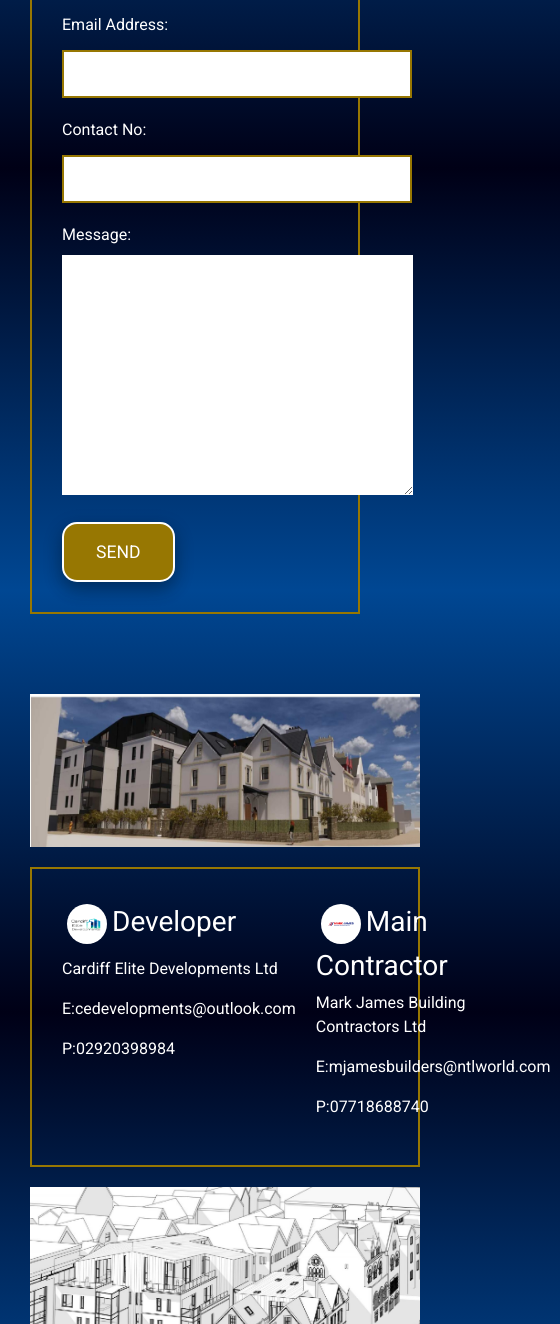
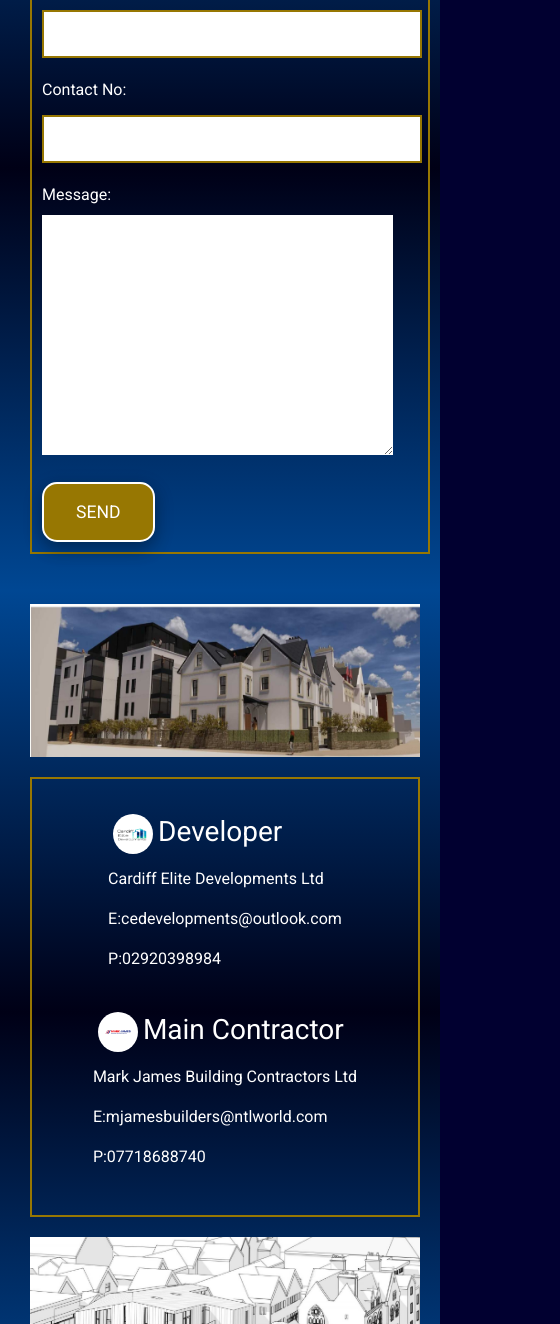
Before and after one commit to alexxjamess/museum-view, a plain HTML site: page contact-us.html in a window 390 px wide. Shown: the part 676-2000 px from the top of the page, 560 px wide, since content can reach past the window. Drawn offline with nearby package versions, Linux system fonts and the light colour scheme.

Commit message:
change contact us form to make more responsive

```diff
--- a/assets/css/style.css
+++ b/assets/css/style.css
@@ -357,15 +357,15 @@
     margin: 30px ;
     color: #fff;
     border: 2px solid #977702;
-    max-width:400px;
-    padding: 30px;
+    width:400px;
+    padding: 10px;
 
 
 
   }
 
   #contact-form input {
-      max-width: 350px;
+      width: 380px;
   }
 
   #contact-form h2 {
@@ -411,16 +411,17 @@
         display: flex;
         width: 100%;
         justify-content: space-around;
+        flex-wrap: wrap;
     }
 
 
 #ced-contact {
-    float: left;
+
     padding: 10px;
 
 }
 #mjb-contact {
-    float:left;
+
     padding: 10px;
 }
 
@@ -504,6 +505,8 @@
     display: flex;
     flex-direction: column;
 }
+#contact-form {
+    margin: 0 auto; }
 }
 
 
@@ -513,4 +516,7 @@
     margin: 10px 5px 0 30px ;
 
 }
+#contact-form {
+    margin: 10px 5px 0 30px ;
 }
+}
```
